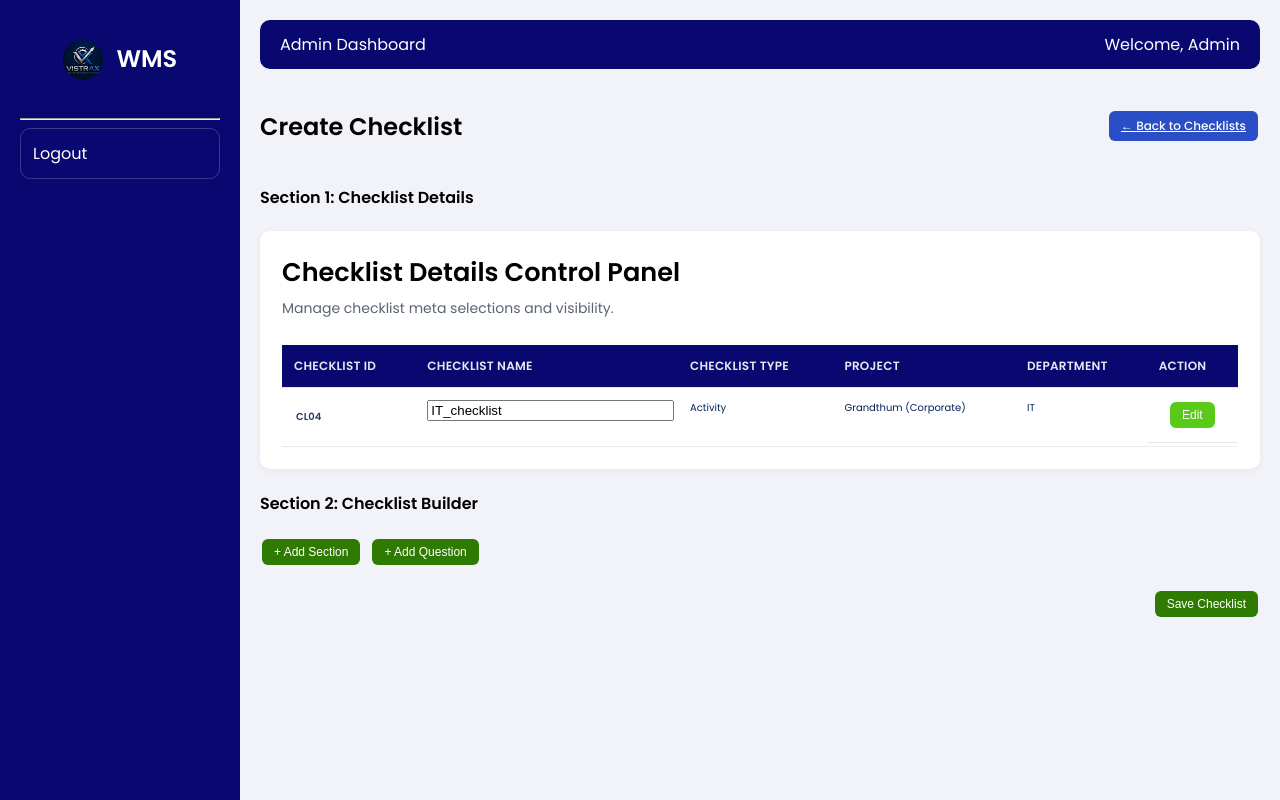
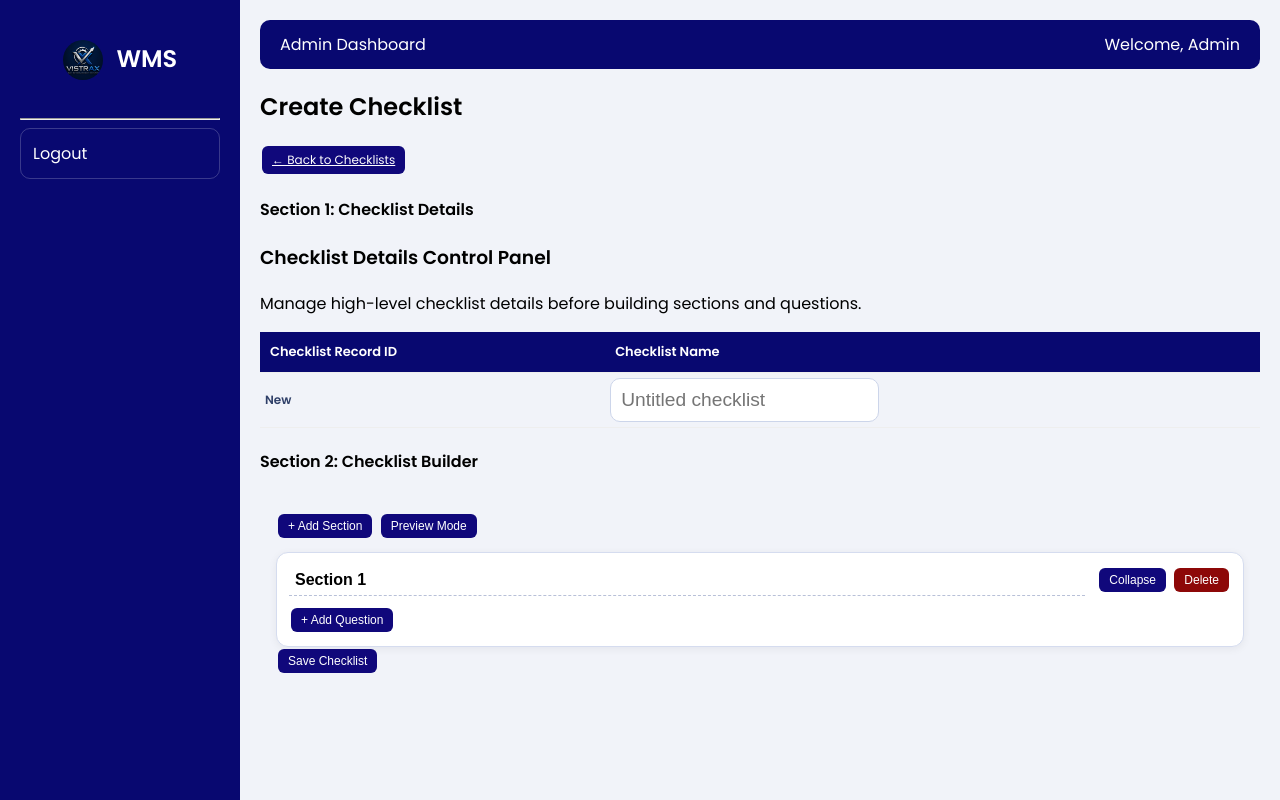
Before and after one commit to TheSyntaxWriter/QCMS, a Django app: template frontend/templates/admin_panel/checklist_create.html in a window 1280 px wide. Run offline with Django 4.2, Linux system fonts and the light colour scheme; the template is opened without the code that fills it: values that come from a table or form of the project are taken from there, others are empty; data comes from the database, SQL or seed files in the repository.

Commit message:
Restore checklist details control panel above new builder

```diff
--- /dev/null
+++ b/frontend/static/admin_panel/checklist_builder.css
@@ -0,0 +1,16 @@
+.builder-shell{padding:16px;max-width:1000px}
+.builder-topbar{display:flex;justify-content:space-between;gap:12px;align-items:center;margin-bottom:12px}
+#checklistNameInput{flex:1;font-size:1.2rem;padding:10px;border:1px solid #ccd5ea;border-radius:10px}
+.builder-root{display:grid;gap:14px}
+.section-card{background:#fff;border:1px solid #d5dcef;border-radius:12px;padding:12px;box-shadow:0 2px 8px rgba(16,24,40,.06)}
+.section-header{display:flex;justify-content:space-between;gap:12px;align-items:center;margin-bottom:10px}
+.section-title{font-size:1rem;font-weight:600;border:0;border-bottom:1px dashed #b8c0d8;flex:1;padding:6px}
+.question-card{border:1px solid #e6eaf5;border-radius:10px;padding:10px;background:#fafcff;margin-bottom:8px}
+.question-top-row{display:flex;justify-content:space-between;margin-bottom:8px}
+.question-meta{display:flex;gap:12px;align-items:center;margin-top:8px}
+.option-row{display:flex;gap:8px;margin:6px 0}
+.option-row input{flex:1}
+.hidden{display:none}
+@media(max-width:768px){.builder-topbar,.section-header,.question-meta{flex-direction:column;align-items:stretch}}
+.section-one-control-panel{margin-bottom:16px}
+.checklist-id-display{font-weight:600;color:#2f3f68}
--- /dev/null
+++ b/frontend/static/admin_panel/checklist_builder.js
@@ -0,0 +1,171 @@
+(() => {
+  const cfg = window.checklistBuilderConfig;
+  if (!cfg) return;
+
+  const allowedTypes = new Set(['short_text','long_text','multiple_choice','checkbox','dropdown','file_upload','yes_no','date']);
+  const optionTypes = new Set(['multiple_choice','checkbox','dropdown']);
+  const typeIcons = {
+    short_text: '📝', long_text: '📄', multiple_choice: '🔘', checkbox: '☑️', dropdown: '⬇️', file_upload: '📎', yes_no: '✅', date: '📅',
+  };
+
+  const els = {
+    stateInput: document.getElementById('builderStateJson'),
+    root: document.getElementById('builderRoot'),
+    addSection: document.getElementById('addSectionBtn'),
+    previewToggle: document.getElementById('togglePreviewBtn'),
+    form: document.getElementById('checklistForm'),
+    checklistName: document.getElementById('checklistNameInput'),
+  };
+
+  const uid = () => `tmp_${Math.random().toString(36).slice(2, 10)}`;
+  const deepClone = (v) => JSON.parse(JSON.stringify(v));
+
+  let state = { sections: [] };
+  let previewMode = false;
+  let dirty = false;
+
+  const markDirty = () => { dirty = true; };
+
+  const setState = (nextState) => {
+    state = nextState;
+    els.stateInput.value = JSON.stringify(state);
+    render();
+  };
+
+  const initial = JSON.parse(document.getElementById('builder-initial-state')?.textContent || '{"sections": []}');
+  if (initial.sections?.length) {
+    state = initial;
+  } else {
+    state = { sections: [{ id: uid(), title: 'Section 1', order: 1, collapsed: false, questions: [] }] };
+  }
+
+  const renderQuestionEditor = (q, si, qi) => `
+    <div class="question-card" data-sindex="${si}" data-qindex="${qi}" draggable="true">
+      <div class="question-top-row"><span>${typeIcons[q.type] || '❓'} Question ${qi + 1}</span>
+        <div class="question-actions">
+          <button type="button" class="btn btn-view" data-action="dup-question">Duplicate</button>
+          <button type="button" class="btn btn-delete" data-action="del-question">Delete</button>
+        </div>
+      </div>
+      <input class="q-text" type="text" value="${(q.text || '').replace(/"/g, '&quot;')}" placeholder="Question text" />
+      <div class="question-meta">
+        <select class="q-type">
+          ${[...allowedTypes].map(t => `<option value="${t}" ${q.type===t?'selected':''}>${t.replace('_',' ')}</option>`).join('')}
+        </select>
+        <label><input type="checkbox" class="q-required" ${q.required?'checked':''}> Required</label>
+      </div>
+      <div class="q-options ${optionTypes.has(q.type) ? '' : 'hidden'}">
+        ${(q.options || []).map((opt, oi) => `<div class="option-row"><input class="q-option" data-oi="${oi}" type="text" value="${String(opt).replace(/"/g, '&quot;')}" /><button type="button" class="btn btn-delete" data-action="del-option" data-oi="${oi}">×</button></div>`).join('')}
+        <button type="button" class="btn btn-add" data-action="add-option">+ Add option</button>
+      </div>
+    </div>`;
+
+  const renderQuestionPreview = (q) => {
+    if (q.type === 'long_text') return '<textarea disabled placeholder="Long answer"></textarea>';
+    if (q.type === 'multiple_choice') return (q.options || []).map(o => `<label><input type="radio" disabled> ${o}</label>`).join('');
+    if (q.type === 'checkbox') return (q.options || []).map(o => `<label><input type="checkbox" disabled> ${o}</label>`).join('');
+    if (q.type === 'dropdown') return `<select disabled>${(q.options||[]).map(o => `<option>${o}</option>`).join('')}</select>`;
+    if (q.type === 'file_upload') return '<input type="file" disabled />';
+    if (q.type === 'yes_no') return '<label><input type="radio" disabled> Yes</label> <label><input type="radio" disabled> No</label>';
+    if (q.type === 'date') return '<input type="date" disabled />';
+    return '<input type="text" disabled placeholder="Short answer" />';
+  };
+
+  const render = () => {
+    els.stateInput.value = JSON.stringify(state);
+    els.root.innerHTML = state.sections
+      .sort((a,b) => a.order - b.order)
+      .map((section, si) => `
+      <section class="section-card" data-sindex="${si}" draggable="true">
+        <header class="section-header">
+          <input class="section-title" value="${(section.title||'').replace(/"/g,'&quot;')}" />
+          <div class="section-actions">
+            <button type="button" class="btn btn-view" data-action="toggle-collapse">${section.collapsed ? 'Expand' : 'Collapse'}</button>
+            <button type="button" class="btn btn-delete" data-action="del-section">Delete</button>
+          </div>
+        </header>
+        <div class="section-body ${section.collapsed ? 'hidden' : ''}">
+          <div class="questions-wrap">
+            ${section.questions.sort((a,b) => a.order - b.order).map((q, qi) => previewMode ? `<div class='question-card'>${q.text}${renderQuestionPreview(q)}</div>` : renderQuestionEditor(q, si, qi)).join('')}
+          </div>
+          <button type="button" class="btn btn-add" data-action="add-question">+ Add Question</button>
+        </div>
+      </section>
+    `).join('');
+  };
+
+  const normalizeOrders = () => {
+    state.sections.forEach((s, si) => { s.order = si + 1; s.questions.forEach((q, qi) => { q.order = qi + 1; }); });
+  };
+
+  const addQuestion = (si) => {
+    state.sections[si].questions.push({ id: uid(), text: '', type: 'short_text', options: [], required: false, order: state.sections[si].questions.length + 1 });
+    normalizeOrders(); markDirty(); render();
+  };
+
+  els.addSection.onclick = () => {
+    state.sections.push({ id: uid(), title: `Section ${state.sections.length + 1}`, order: state.sections.length + 1, collapsed: false, questions: [] });
+    markDirty(); render();
+  };
+  els.previewToggle.onclick = () => { previewMode = !previewMode; els.previewToggle.textContent = previewMode ? 'Edit Mode' : 'Preview Mode'; render(); };
+
+  els.root.addEventListener('click', (e) => {
+    const btn = e.target.closest('button[data-action]');
+    if (!btn) return;
+    const sectionCard = e.target.closest('.section-card');
+    const questionCard = e.target.closest('.question-card');
+    const si = Number(sectionCard?.dataset.sindex);
+    const qi = Number(questionCard?.dataset.qindex);
+    const action = btn.dataset.action;
+    if (action === 'add-question') addQuestion(si);
+    if (action === 'del-section' && confirm('Delete this section?')) { state.sections.splice(si, 1); normalizeOrders(); markDirty(); render(); }
+    if (action === 'toggle-collapse') { state.sections[si].collapsed = !state.sections[si].collapsed; render(); }
+    if (action === 'del-question' && confirm('Delete this question?')) { state.sections[si].questions.splice(qi, 1); normalizeOrders(); markDirty(); render(); }
+    if (action === 'dup-question') { const clone = deepClone(state.sections[si].questions[qi]); clone.id = uid(); state.sections[si].questions.splice(qi + 1, 0, clone); normalizeOrders(); markDirty(); render(); }
+    if (action === 'add-option') { state.sections[si].questions[qi].options.push(''); markDirty(); render(); }
+    if (action === 'del-option') { state.sections[si].questions[qi].options.splice(Number(btn.dataset.oi), 1); markDirty(); render(); }
+  });
+
+  els.root.addEventListener('input', (e) => {
+    const sectionCard = e.target.closest('.section-card');
+    if (!sectionCard) return;
+    const si = Number(sectionCard.dataset.sindex);
+    const questionCard = e.target.closest('.question-card');
+    const qi = questionCard ? Number(questionCard.dataset.qindex) : null;
+    if (e.target.classList.contains('section-title')) state.sections[si].title = e.target.value;
+    if (e.target.classList.contains('q-text')) state.sections[si].questions[qi].text = e.target.value;
+    if (e.target.classList.contains('q-option')) state.sections[si].questions[qi].options[Number(e.target.dataset.oi)] = e.target.value;
+    markDirty(); els.stateInput.value = JSON.stringify(state);
+  });
+
+  els.root.addEventListener('change', (e) => {
+    const sectionCard = e.target.closest('.section-card'); if (!sectionCard) return;
+    const si = Number(sectionCard.dataset.sindex);
+    const questionCard = e.target.closest('.question-card');
+    const qi = questionCard ? Number(questionCard.dataset.qindex) : null;
+    if (e.target.classList.contains('q-type')) { state.sections[si].questions[qi].type = e.target.value; if (!optionTypes.has(e.target.value)) state.sections[si].questions[qi].options = []; render(); }
+    if (e.target.classList.contains('q-required')) state.sections[si].questions[qi].required = e.target.checked;
+    markDirty();
+  });
+
+
+  els.form.addEventListener('submit', async (event) => {
+    event.preventDefault();
+    normalizeOrders();
+    els.stateInput.value = JSON.stringify(state);
+    const formData = new FormData(els.form);
+    formData.append('csrfmiddlewaretoken', cfg.csrfToken);
+    const res = await fetch(cfg.actionUrl, { method: 'POST', body: formData });
+    const data = await res.json();
+    if (!res.ok) {
+      alert((data.errors || ['Unable to save']).join('\n'));
+      return;
+    }
+    dirty = false;
+    window.location.href = '/admin-panel/checklists/';
+  });
+
+  window.addEventListener('beforeunload', (e) => { if (dirty) { e.preventDefault(); e.returnValue = ''; } });
+
+  render();
+})();
--- a/frontend/templates/admin_panel/checklist_create.html
+++ b/frontend/templates/admin_panel/checklist_create.html
@@ -2,8 +2,7 @@
 {% load static %}
 
 {% block content %}
-<link rel="stylesheet" href="{% static 'admin_panel/checklist_response.css' %}" />
-<link rel="stylesheet" href="{% static 'admin_users/admin_users.css' %}" />
+<link rel="stylesheet" href="{% static 'admin_panel/checklist_builder.css' %}" />
 
 <div class="panel-header">
   <h2>{% if builder_mode == 'edit' %}Edit Checklist{% else %}Create Checklist{% endif %}</h2>
@@ -12,89 +11,47 @@
 
 <form id="checklistForm">
   {% csrf_token %}
-  <input type="hidden" name="action" value="{% if builder_mode == 'edit' %}edit{% else %}create{% endif %}" id="checklistAction" />
-  <input type="hidden" name="checklist_pk" id="checklistPk" value="{% if builder_item %}{{ builder_item.id }}{% endif %}" />
-  <input type="hidden" name="questions_json" id="questionsJson" />
+  <input type="hidden" name="action" value="{% if builder_mode == 'edit' %}edit{% else %}create{% endif %}" />
+  <input type="hidden" name="checklist_pk" value="{% if builder_item %}{{ builder_item.id }}{% endif %}" />
+  <input type="hidden" id="builderStateJson" name="builder_state_json" />
 
   <h4>Section 1: Checklist Details</h4>
   <div class="card-lite control-panel section-one-control-panel">
     <div class="control-panel-header">
       <h3>Checklist Details Control Panel</h3>
-      <p>Manage checklist meta selections and visibility.</p>
+      <p>Manage high-level checklist details before building sections and questions.</p>
     </div>
     <div class="table-container role-permissions-table-wrap">
       <table class="role-permissions-table">
         <thead>
-          <tr><th>Checklist ID</th><th>Checklist Name</th><th>Checklist Type</th><th>Project</th><th>Department</th><th>Action</th></tr>
+          <tr><th>Checklist Record ID</th><th>Checklist Name</th></tr>
         </thead>
         <tbody>
           <tr>
-            <td><span id="checklistIdDisplay" class="checklist-id-display">{% if builder_item %}{{ builder_item.checklist_id }}{% else %}{{ next_checklist_id }}{% endif %}</span></td>
-            <td><input type="text" name="name" id="checklistNameInput" placeholder="Checklist Name" value="{{ builder_item.name|default:'' }}" required /></td>
-            <td><span id="selectedTypesCsv">-</span></td>
-            <td><span id="selectedProjectsCsv">-</span></td>
-            <td><span id="selectedDepartmentsCsv">-</span></td>
-            <td><button type="button" class="btn btn-edit" id="openChecklistMetaEditor">Edit</button></td>
+            <td><span class="checklist-id-display">{% if builder_item %}{{ builder_item.id }}{% else %}New{% endif %}</span></td>
+            <td><input id="checklistNameInput" name="name" type="text" placeholder="Untitled checklist" value="{{ builder_item.name|default:'' }}" required /></td>
           </tr>
         </tbody>
       </table>
     </div>
   </div>
 
-  <input type="hidden" name="checklist_id" id="checklistIdInput" value="{% if builder_item %}{{ builder_item.checklist_id }}{% else %}{{ next_checklist_id }}{% endif %}" required />
-  <input type="hidden" name="checklist_type" id="checklistTypeInput" value="{% if builder_item and builder_item.checklist_type_id %}{{ builder_item.checklist_type_id }}{% endif %}" required />
-  <select id="checklistTypesSource" hidden>
-    {% for t in checklist_types %}<option value="{{ t.id }}">{{ t.name }}</option>{% endfor %}
-  </select>
-  <select multiple name="projects" id="projectsInput" hidden>
-    {% for p in projects %}<option value="{{ p.id }}" {% if builder_item and p in builder_item.projects.all %}selected{% endif %}>{{ p.name }} ({{ p.domain }})</option>{% endfor %}
-  </select>
-  <select multiple name="departments" id="departmentsInput" hidden>
-    {% for d in departments %}<option value="{{ d.id }}" {% if builder_item and d in builder_item.departments.all %}selected{% endif %}>{{ d.name }}</option>{% endfor %}
-  </select>
-
-  <div id="checklistMetaModal" class="popup">
-    <div class="popup-content checklist-meta-popup-content">
-      <div class="popup-header"><h3>Edit Permissions</h3><span class="close-btn" id="closeChecklistMetaModal">✖</span></div>
-      <div class="popup-body permission-popup-body checklist-meta-popup-body checklist-meta-row">
-        <div class="permission-popup-section checklist-meta-col"><h4>Checklist Types</h4><div id="metaTypeList" class="selection-list"></div></div>
-        <div class="permission-popup-section checklist-meta-col"><h4>Projects</h4><div id="metaProjectList" class="selection-list"></div></div>
-        <div class="permission-popup-section checklist-meta-col"><h4>Departments</h4><div id="metaDepartmentList" class="selection-list"></div></div>
+  <h4>Section 2: Checklist Builder</h4>
+  <div class="card-lite builder-shell">
+    <div class="builder-topbar">
+      <div class="builder-actions">
+        <button id="addSectionBtn" type="button" class="btn btn-add">+ Add Section</button>
+        <button id="togglePreviewBtn" type="button" class="btn btn-view">Preview Mode</button>
       </div>
-      <div class="popup-footer selection-popup-footer"><button type="button" class="btn btn-view" id="cancelChecklistMetaModal">Cancel</button><button type="button" class="btn btn-add" id="saveChecklistMetaModal">Save</button></div>
     </div>
+    <div id="builderRoot" class="builder-root"></div>
+    <div class="builder-footer"><button class="btn btn-add" type="submit">Save Checklist</button></div>
   </div>
-
-  <h4>Section 2: Checklist Builder</h4>
-  <div class="builder-actions">
-    <button type="button" class="btn btn-add" id="addSectionBtn">+ Add Section</button>
-    <button type="button" class="btn btn-add" id="addQuestionBtn">+ Add Question</button>
-  </div>
-  <div id="questionBuilderContainer"></div>
-  <div class="builder-footer"><button class="btn btn-add" type="submit">Save Checklist</button></div>
 </form>
 
-{{ questions_json_help|json_script:'checklist-question-types' }}
-{{ initial_builder_data|json_script:'checklist-builder-initial-data' }}
+{{ initial_builder_state|json_script:'builder-initial-state' }}
 <script>
-window.checklistPageConfig = { actionUrl: "{% url 'admin_checklist_action' %}", csrfToken: "{{ csrf_token }}" };
+window.checklistBuilderConfig = { actionUrl: "{% url 'admin_checklist_action' %}", csrfToken: "{{ csrf_token }}" };
 </script>
-
-<style>
-  .question-card { background:#fff;border:1px solid #d5dcef;border-radius:10px;padding:12px;margin-bottom:10px;box-shadow:0 2px 6px rgba(8,8,112,.06); }
-  .question-card-header{display:flex;justify-content:space-between;align-items:center;margin-bottom:8px;}
-  .question-row{grid-template-columns:2fr 1fr auto;}
-  .option-row{display:flex;gap:8px;margin-bottom:6px;}
-  .option-row input{flex:1;}
-  .checkpoint-preview{display:grid;gap:8px;opacity:.75;}
-  .section-one-control-panel{margin-bottom:16px;}
-  .section-one-control-panel .role-permissions-table td input[type="text"]{width:100%;}
-  .checklist-id-display{display:inline-flex;align-items:center;min-height:34px;padding:0 2px;font-weight:600;color:#2f3f68;}
-  .checklist-meta-popup-body{max-height:60vh;overflow:auto;}
-  .checklist-meta-popup-content{max-width:1000px;width:90%;}
-  .checklist-meta-row{display:grid;grid-template-columns:1fr 1fr 1fr;gap:16px;align-items:start;}
-  .checklist-meta-col{min-width:0;padding:4px;}
-  .checklist-meta-col .selection-list{max-height:300px;overflow-y:auto;}
-</style>
-<script src="{% static 'admin_panel/admin_checklists.js' %}"></script>
+<script src="{% static 'admin_panel/checklist_builder.js' %}"></script>
 {% endblock %}
```
Also changed, not shown: backend/models.py (+49 -0 lines), backend/views/admin.py (+94 -74 lines).
